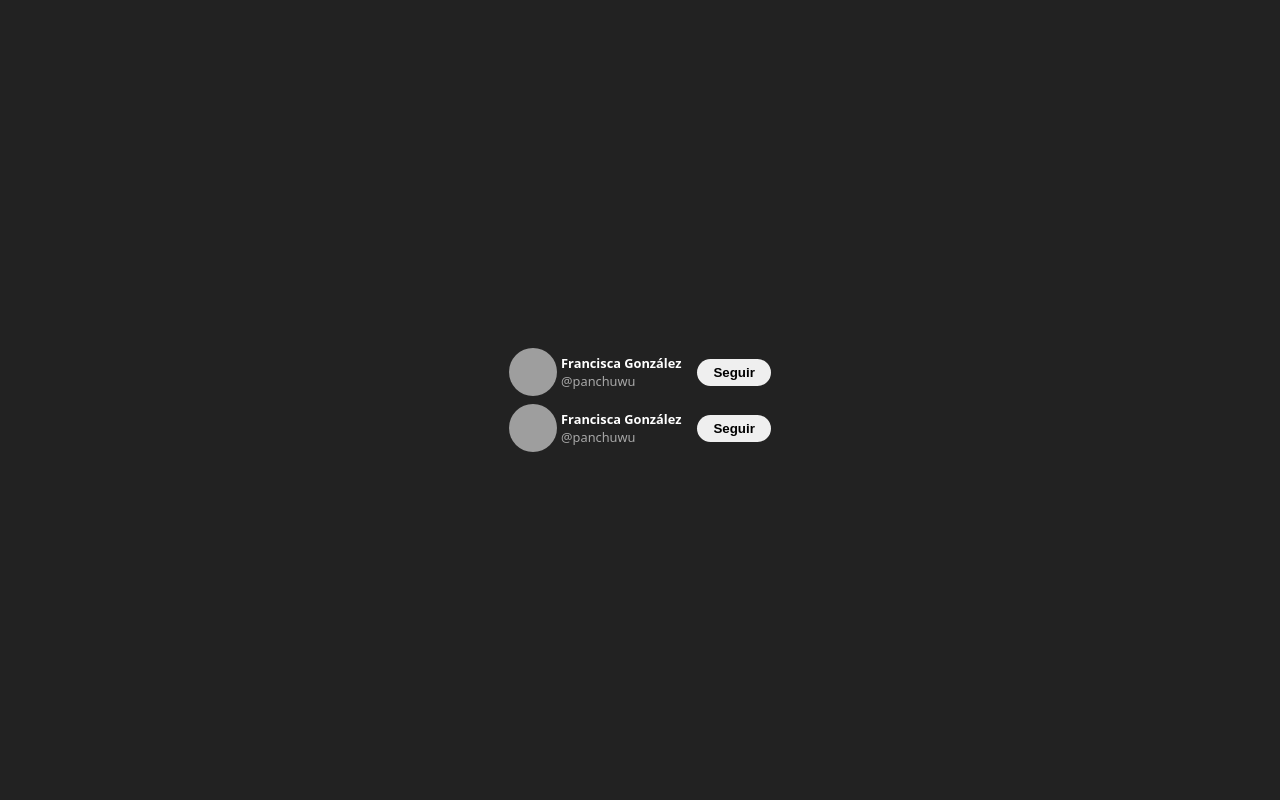
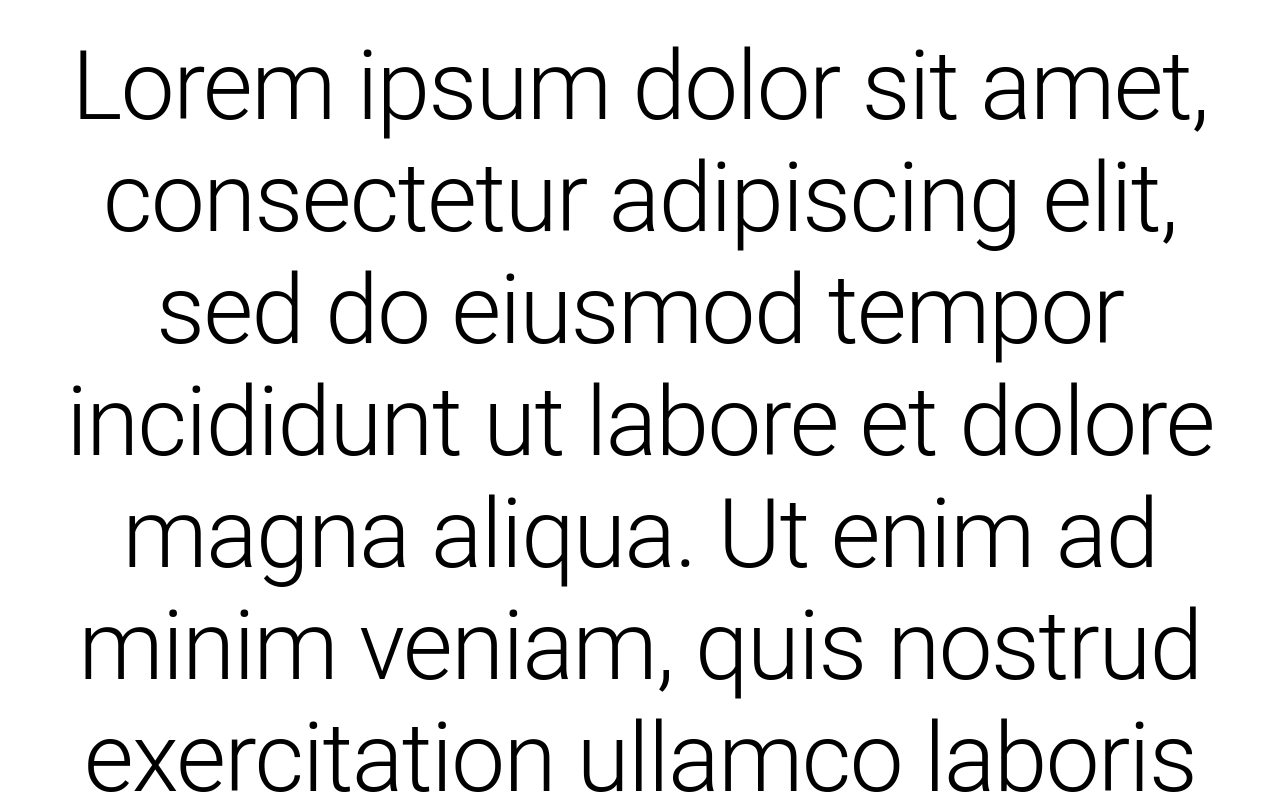
Before and after one commit to SebastianBaeza/DigitalSkillApp, a React (Vite) app in the folder react-app/: page / in a window 1280 px wide. Shown: the top 800 px of the page. Built offline with nearby package versions, Linux system fonts and the light colour scheme; grey boxes are pictures that could not be loaded.

Commit message:
At least starting
Dont give up guys!!!!

```diff
--- a/react-app/src/App.jsx
+++ b/react-app/src/App.jsx
@@ -1,22 +1,63 @@
-import './App.css'
-import { TwitterFollowCard } from './TwitterFollowCard'
+// import './App.css'
+// import { TwitterFollowCard } from './TwitterFollowCard'
+
+// export function App () {
+
+//     return (
+
+//         <section className='App'>
+//             <button>Click me</button>
+//             <TwitterFollowCard
+//                 Username="@panchuwu"
+//                 isFollowing
+//                 name="Francisca González"
+//             />
+
+//             <TwitterFollowCard
+//                 Username="@panchuwu"
+//                 isFollowing={false}
+//                 name="Francisca González"
+//             />
+//         </section>
+
+//     )
+// }
+import { Routes, Route, BrowserRouter } from 'react-router-dom';
+import Entrypoint from './Entrypoint.jsx';
+import './App.css';
+
+// import Register from './user/Register';
+// import Composer_index from './Composer_index';
+// import Composer from './Composer';
+// import Perfil from './user/Perfil';
+// import Login from './user/Login';
+// import Etapa from './Etapa'
+// import Piano from './Actividades/Piano';
+// import Asociacion from './Actividades/Asociacion';
+// import Sonido from './Sonido';
+// import Draw from './Actividades/Draw';
+// import AddLeccionr from './AddLeccion';
 
 export function App () {
 
-    return (
-        <section className='App'>
-            <TwitterFollowCard
-                Username="@panchuwu"
-                isFollowing
-                name="Francisca González"
-            />
+  return (
+          <BrowserRouter>
+            <Routes>
+              <Route path="/" element={<Entrypoint />} />
+              {/* <Route path="/login" element={<Login />} />
+              <Route path="/register" element={<Register />} />
+              <Route path="/sound" element={<Sonido />} />
+              <Route path="/compositor" element={<Composer_index />} />
+              <Route path="/compositor/:id" element={<Composer />} />
+              <Route path="/perfil" element={<Perfil />}/>
+              <Route path="/etapa" element={<Etapa />}/>
+              <Route path="/piano" element={<Piano />} />
+              <Route path="/asociacion" element={<Asociacion />} />
+              <Route path="/llavesol" element={<Draw />} />
+              <Route path="/AddLeccion" element={<AddLeccionr />} /> */}
+            </Routes>
+          </BrowserRouter>
+  );
+}
 
-            <TwitterFollowCard
-                Username="@panchuwu"
-                isFollowing={false}
-                name="Francisca González"
-            />
-        </section>
-
-    )
-}
+// export default App();
--- /dev/null
+++ b/react-app/src/Entrypoint.jsx
@@ -0,0 +1,33 @@
+import * as React from "react";
+import {useEffect, useState} from 'react';
+import { Container, Typography, Grid, Button} from "@mui/material";
+
+export default function Entrypoint() {
+    const [user, setUser] = useState(null);
+    const [loged, setLoged] = useState(false);
+
+    useEffect(() => {
+      if (sessionStorage.getItem("user")){ // Maybe you could create a view that sets the user in the sessionStorage O:
+        setUser(sessionStorage.getItem("user"));
+        setLoged(true);
+      }
+    }, [user, loged]);
+
+return (
+    <>
+	<Container sx={{textAlign: "center", marginTop: "30px"}}>
+		<Typography sx={{marginBottom: "50px"}} variant="h1" gutterBottom>Lorem ipsum dolor sit amet, consectetur adipiscing elit, sed do eiusmod tempor incididunt ut labore et dolore magna aliqua. Ut enim ad minim veniam, quis nostrud exercitation ullamco laboris nisi ut aliquip ex ea commodo consequat. Duis aute irure dolor in reprehenderit in voluptate velit esse cillum dolore eu fugiat nulla pariatur. Excepteur sint occaecat cupidatat non proident, sunt in culpa qui officia deserunt mollit anim id est laborum.</Typography>
+        <Typography id="quien" sx={{marginTop: "20px"}} variant="h2" gutterBottom>HU's</Typography>
+        <Button variant="contained" href="/">Entrypoint</Button>
+        <Button variant="contained" href="/HUs/HU1">HU1</Button>
+        <Button variant="contained" href="/HUs/HU2">HU2</Button>
+        <Button variant="contained" href="/HUs/HU3">HU3</Button>
+        <Button variant="contained" href="/HUs/HU4">HU4</Button>
+        <Button variant="contained" href="/HUs/HU5">HU5</Button>
+        <Button variant="contained" href="/HUs/HU6">HU6</Button>
+        <Button variant="contained" href="/HUs/HU7">HU7</Button>
+        <Button variant="contained" href="/HUs/HU8">HU8</Button>
+        <Button variant="contained" href="/HUs/HU9">HU9</Button>
+	</Container>
+    </>
+)}
--- a/react-app/src/index.css
+++ b/react-app/src/index.css
@@ -1,6 +1,6 @@
 body {
     margin: 0;
-    background: #222;
+    /* background: #222; */
     font-family: system-ui;
     place-content: center;
     min-height: 100vh;
```
Also changed, not shown: react-app/package.json (+7 -1 lines), 1 other file (tests, documents, lock files or other folders).
